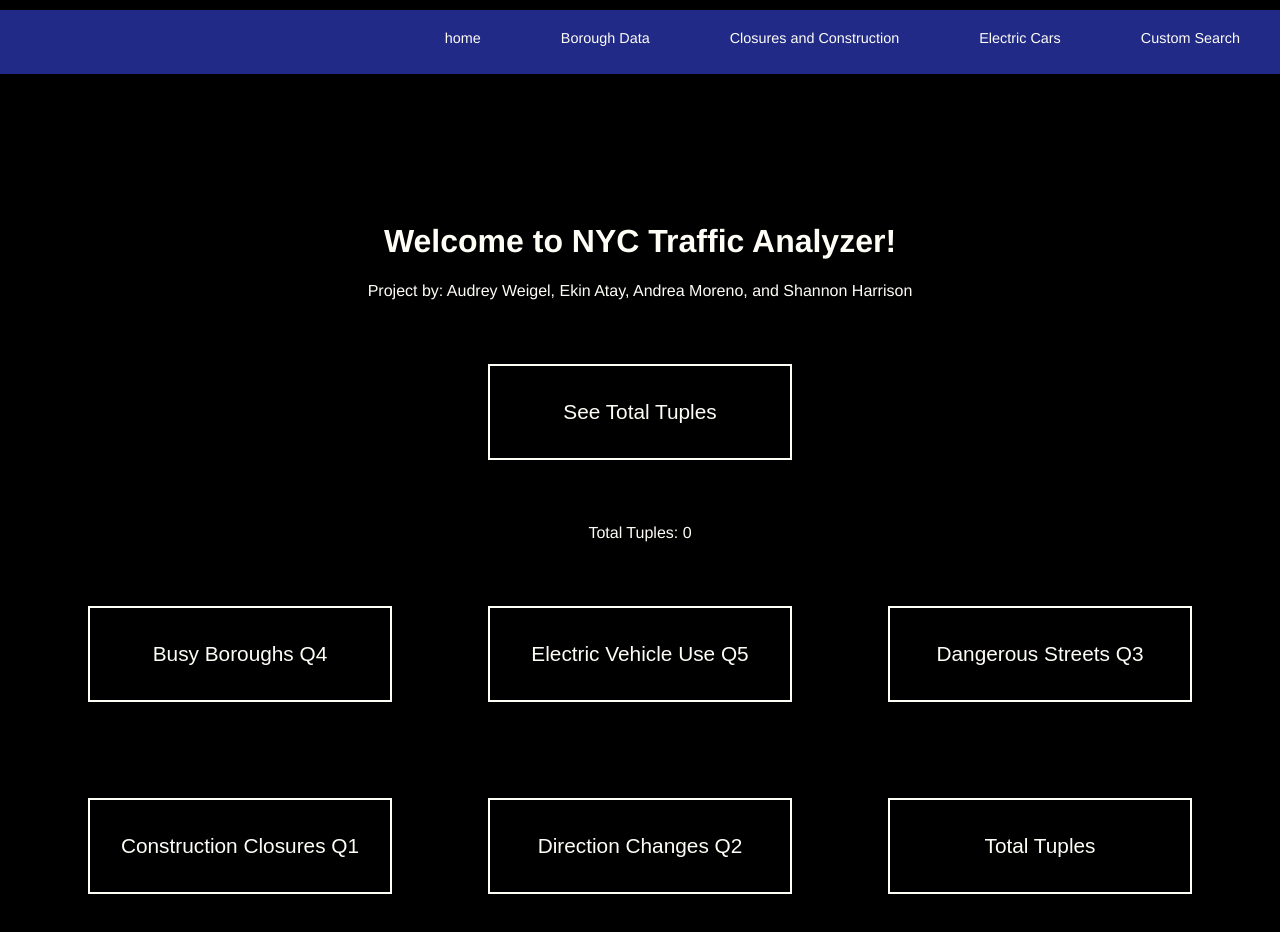
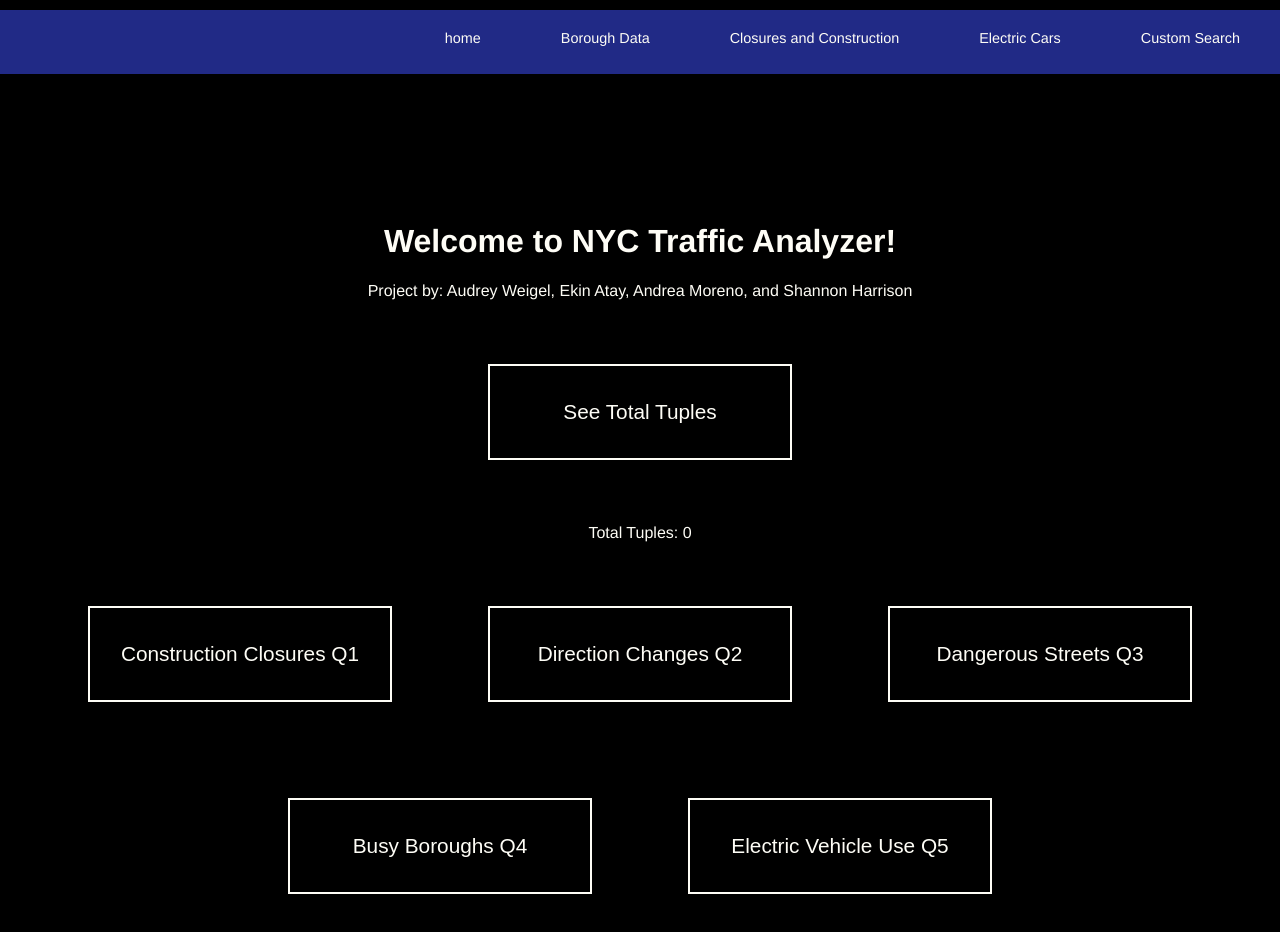
Before and after one commit to shannonharrison118/cis4301g5, a React (Create React App) app in the folder client/: page / in a window 1280 px wide. Shown: the top 932 px of the page. Built offline with nearby package versions, Linux system fonts and the light colour scheme.

Commit message:
update app.js

```diff
--- a/client/src/App.js
+++ b/client/src/App.js
@@ -36,12 +36,13 @@ function App() {
         </form>
         <p>Total Tuples: {totalTuples}</p>
           <div class="opt">
+          <Link to="/custom"><button className="button" class="button">Construction Closures Q1</button></Link>
+          <Link to="/test"><button className="button" class="button">Direction Changes Q2</button></Link>
+          <Link to="/borough"><button className="button" class="button">Dangerous Streets Q3</button></Link>
           <Link to="/closure"><button className="button" class="button">Busy Boroughs Q4</button></Link>
           <Link to="/electric"><button className="button" class="button">Electric Vehicle Use Q5</button></Link>
-          <Link to="/borough"><button className="button" class="button">Dangerous Streets Q3</button></Link>
-          <Link to="/custom"><button className="button" class="button">Construction Closures Q1</button></Link>
-          <Link to="/test"><button className="button" class="button">Direction Changes Q2</button></Link>
-          <Link to="/totalTuples"><button className="button" class="button">Total Tuples</button></Link>
+
+
         </div>
       </div>
     </div>
```
